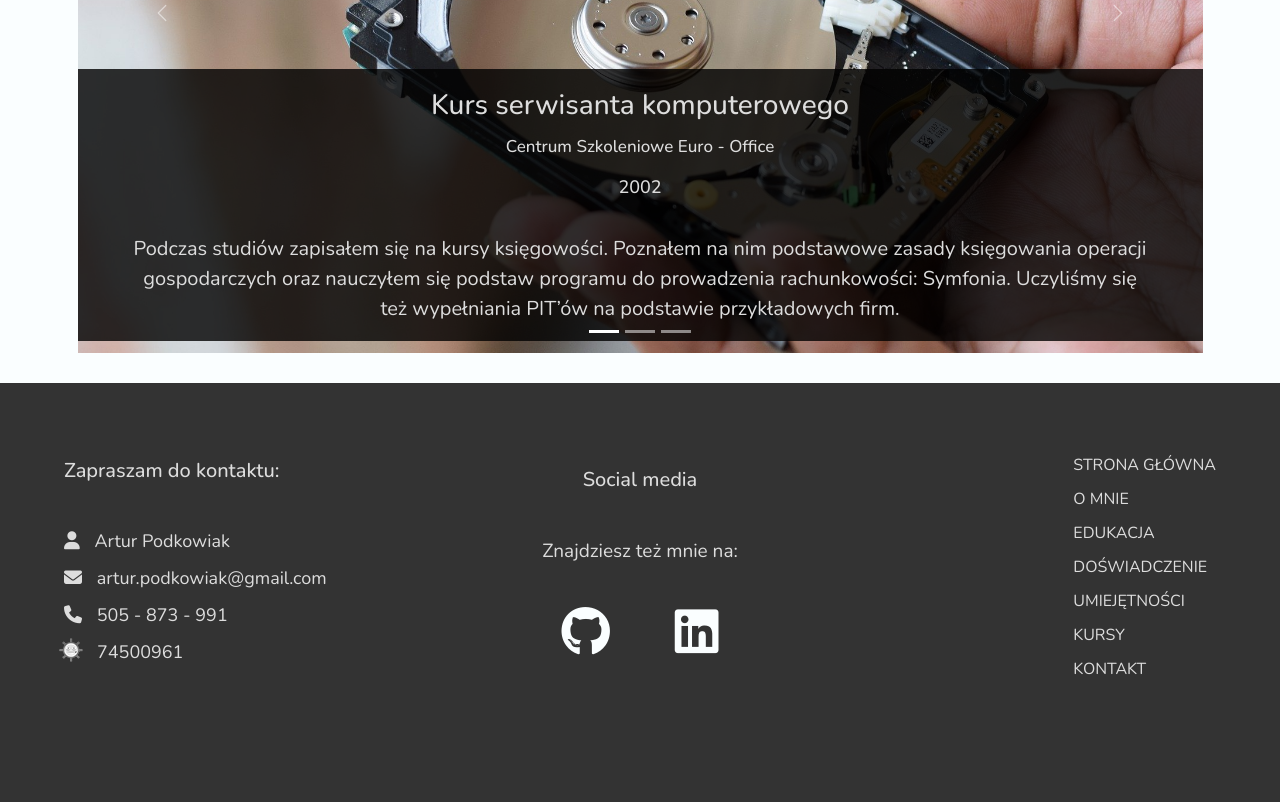
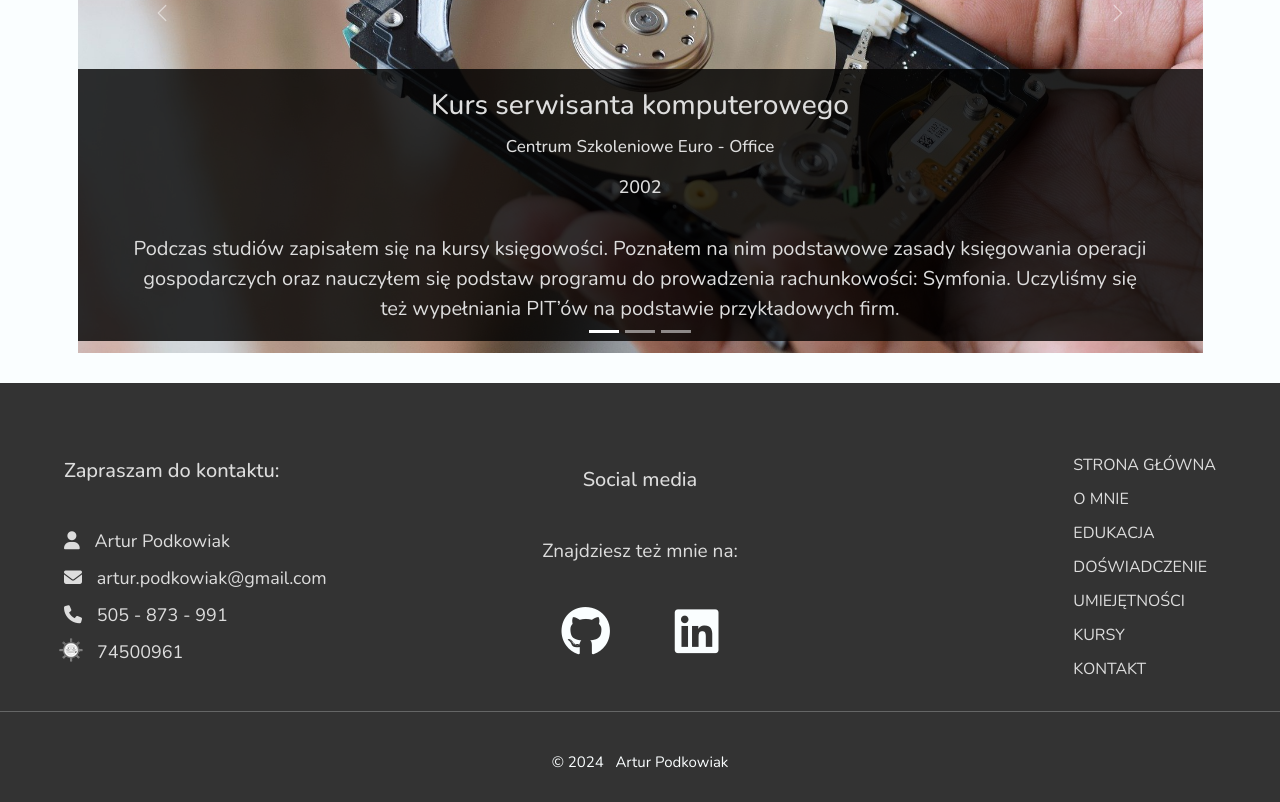
Before and after one commit to artur80dec/project_virtual_cv, a website: page index.html in a window 1280 px wide. Shown: the part 5174-5976 px from the top of the page. Before the commit the page ends 5877 px from the top, so only its background shows below. Drawn offline with nearby package versions, Linux system fonts and the light colour scheme; files that its build step writes are made by us from their sources.

Commit message:
added year footer

```diff
--- a/index.html
+++ b/index.html
@@ -652,6 +652,9 @@
       </div>
     </div>
 
+    <hr>
+    <p class="footer__bottom-text"> &copy;&nbsp; <span class="footer__year"></span> &nbsp; &nbsp;Artur Podkowiak </p>
+
 
   </footer>
 
--- a/src/js/script.js
+++ b/src/js/script.js
@@ -3,6 +3,7 @@ const navigationBar = document.querySelector('.navbar-collapse');
 const navLinkItem = document.querySelectorAll('.nav-link');
 // const allBoxesExp = document.querySelector('.experience__boxes');
 const allHeadingExp = document.querySelectorAll('.experience__heading');
+const footerYear = document.querySelector('.footer__year');
 
 // shadow menu
 
@@ -20,6 +21,13 @@ document.addEventListener('DOMContentLoaded', function()
   window.addEventListener('scroll', addShadowMenu);
 })
 
+
+const handleShowYear = () => {
+  const date = (new Date).getFullYear();
+  footerYear.textContent = date;
+}
+
+handleShowYear();
 
 // hidden menu on small large screen
 
--- a/src/sass/main.scss
+++ b/src/sass/main.scss
@@ -988,6 +988,20 @@ header {
     }
   }
 
+  hr {
+    color: $white-pencil;
+  }
+
+  &__bottom-text {
+    color: $white-pencil;
+    display: flex;
+    justify-content: center;
+    align-items: center;
+    height: 80px;
+    font-size: 1.5rem;
+
+  }
+
 }
 
 
```
Also changed, not shown: dist/css/main.min.css, dist/js/script.min.js.
